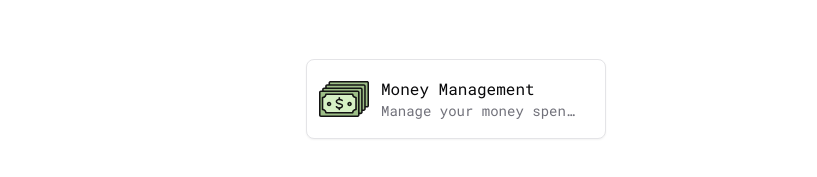
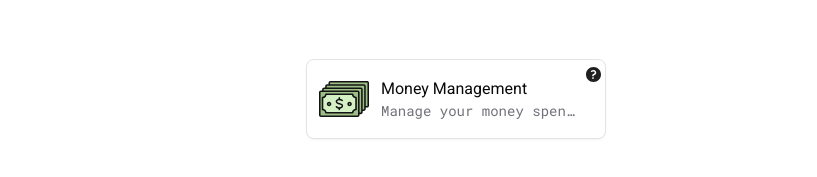
Before and after one commit to fdhlakbrrr/self-planner, a Next.js app: page / in a window 1280 px wide. Shown: the part 149-326 px from the top of the page, without its empty margins (184-1001 px from the left). Built offline with nearby package versions, Linux system fonts and the light colour scheme.

Commit message:
feat: tooltip and question tooltip

```diff
--- a/package.json
+++ b/package.json
@@ -10,6 +10,7 @@
   },
   "dependencies": {
     "@radix-ui/react-slot": "^1.1.0",
+    "@radix-ui/react-tooltip": "^1.1.4",
     "axios": "^1.7.3",
     "class-variance-authority": "^0.7.0",
     "clsx": "^2.1.1",
--- a/src/app/page.tsx
+++ b/src/app/page.tsx
@@ -1,4 +1,4 @@
-import { CardMenu } from "@/components/molecule/cardMenu";
+import { CardMenu } from "@/components/molecule";
 import { Container } from "@/components/ui";
 import { HeadingText } from "@/components/molecule";
 // import Login from "@/components/Auth/Login";
@@ -18,8 +18,13 @@ export default function Home() {
           contentAlign="START"
           textAlign="LEFT"
         />
-        <CardMenu title="Money Management" description="Manage your money spent daily" imageName="money" />
-        {/* <Login /> */}
+        <CardMenu
+          title="Money Management"
+          description="Manage your money spent daily"
+          imageName="money"
+          withQuestionTooltip
+          questionTooltipContent="Manage your money spent daily"
+        />
       </Container>
     </Container>
   );
--- a/src/components/molecule/cardMenu.tsx
+++ b/src/components/molecule/cardMenu.tsx
@@ -1,24 +1,45 @@
+import type { ReactNode } from "react";
+
 import { Card, CardDescription } from "../ui/card";
 import { AppImage } from "../ui/appImage";
+import { QuestionTooltip } from "./questionTooltip";
+import { Text } from "../ui";
 
 interface Props {
   title: string;
   imageName?: string | null;
   description?: string;
+  withQuestionTooltip?: boolean;
+  questionTooltipContent?: string | ReactNode;
 }
 
-export const CardMenu = ({ title, description, imageName }: Props) => {
+export const CardMenu = ({
+  title,
+  description,
+  imageName,
+  withQuestionTooltip,
+  questionTooltipContent,
+}: Props) => {
   return (
-    <Card className="w-[300px] h-[80px] flex cursor-pointer shadow-sm transition-shadow hover:shadow-md">
-      <div className="flex flex-row items-center gap-3 w-full p-3">
-        {imageName && <AppImage name={imageName} width={50} height={50} />}
-        <div>
-          {title}
+    <Card className="w-[300px] h-[80px] flex cursor-pointer shadow-sm transition-shadow hover:shadow-md relative">
+      <div className="flex flex-row items-center gap-3 w-full p-3 box-border">
+        {imageName && <AppImage name={imageName} />}
+        <div className="text-left">
+          {/* <div className="flex gap-2 items-center"> */}
+          <Text>{title}</Text>
+          {/* <QuestionTooltip /> */}
+          {/* </div> */}
           <CardDescription className="w-[200px] truncate">
             {description}
           </CardDescription>
         </div>
       </div>
+
+      {withQuestionTooltip && (
+        <div className="absolute right-1 top-1">
+          <QuestionTooltip content={questionTooltipContent} />
+        </div>
+      )}
     </Card>
   );
 };
--- a/src/components/molecule/index.ts
+++ b/src/components/molecule/index.ts
@@ -1 +1,4 @@
-export * from "./HeadingText";
+export * from "./headingText";
+export * from "./cardMenu";
+export * from "./tooltipWrapper"
+export * from "./questionTooltip"
--- /dev/null
+++ b/src/components/molecule/questionTooltip.tsx
@@ -0,0 +1,15 @@
+import { AppImage } from "../ui";
+import { ReactNode } from "react";
+import { TooltipWrapper } from "./tooltipWrapper";
+
+interface Props {
+  content: string | ReactNode;
+}
+
+export const QuestionTooltip = ({ content }: Props) => {
+  return (
+    <TooltipWrapper content={content}>
+      <AppImage name="question-round" width={15} height={15} />
+    </TooltipWrapper>
+  );
+};
--- /dev/null
+++ b/src/components/molecule/tooltipWrapper.tsx
@@ -0,0 +1,23 @@
+import {
+  Tooltip,
+  TooltipContent,
+  TooltipProvider,
+  TooltipTrigger,
+} from "../ui";
+import type { ReactNode } from "react";
+
+interface Props {
+  children: ReactNode;
+  content: string | ReactNode;
+}
+
+export const TooltipWrapper = ({ children, content }: Props) => {
+  return (
+    <TooltipProvider>
+      <Tooltip>
+        <TooltipTrigger>{children}</TooltipTrigger>
+        <TooltipContent>{content}</TooltipContent>
+      </Tooltip>
+    </TooltipProvider>
+  );
+};
--- a/src/components/ui/appImage.tsx
+++ b/src/components/ui/appImage.tsx
@@ -1,5 +1,6 @@
 import Image from "next/image";
 import MoneyPlan from "@/assets/svg/money-plan-25.svg";
+import QuestionRound from "@/assets/svg/questionround-25.svg";
 
 interface Props {
   name: string;
@@ -13,5 +14,7 @@ export const AppImage = ({ name, width = 50, height = 50 }: Props) => {
       return (
         <Image alt="money plan" src={MoneyPlan} width={width} height={height} />
       );
+    case "question-round":
+      return <Image alt="Question mark" src={QuestionRound} width={width} height={height} />
   }
 };
--- a/src/components/ui/index.ts
+++ b/src/components/ui/index.ts
@@ -1,3 +1,6 @@
 export * from "./button";
 export * from "./text";
 export * from "./container";
+export * from "./tooltip"
+export * from "./appImage"
+export * from "./card"
--- /dev/null
+++ b/src/components/ui/tooltip.tsx
@@ -0,0 +1,30 @@
+"use client"
+
+import * as React from "react"
+import * as TooltipPrimitive from "@radix-ui/react-tooltip"
+
+import { cn } from "@/lib/utils"
+
+const TooltipProvider = TooltipPrimitive.Provider
+
+const Tooltip = TooltipPrimitive.Root
+
+const TooltipTrigger = TooltipPrimitive.Trigger
+
+const TooltipContent = React.forwardRef<
+  React.ElementRef<typeof TooltipPrimitive.Content>,
+  React.ComponentPropsWithoutRef<typeof TooltipPrimitive.Content>
+>(({ className, sideOffset = 4, ...props }, ref) => (
+  <TooltipPrimitive.Content
+    ref={ref}
+    sideOffset={sideOffset}
+    className={cn(
+      "z-50 overflow-hidden rounded-md border bg-popover px-3 py-1.5 text-sm text-popover-foreground shadow-md animate-in fade-in-0 zoom-in-95 data-[state=closed]:animate-out data-[state=closed]:fade-out-0 data-[state=closed]:zoom-out-95 data-[side=bottom]:slide-in-from-top-2 data-[side=left]:slide-in-from-right-2 data-[side=right]:slide-in-from-left-2 data-[side=top]:slide-in-from-bottom-2",
+      className
+    )}
+    {...props}
+  />
+))
+TooltipContent.displayName = TooltipPrimitive.Content.displayName
+
+export { Tooltip, TooltipTrigger, TooltipContent, TooltipProvider }
```
Also changed, not shown: src/assets/svg/questionround-25.svg (added), 1 other file (tests, documents, lock files or other folders).
